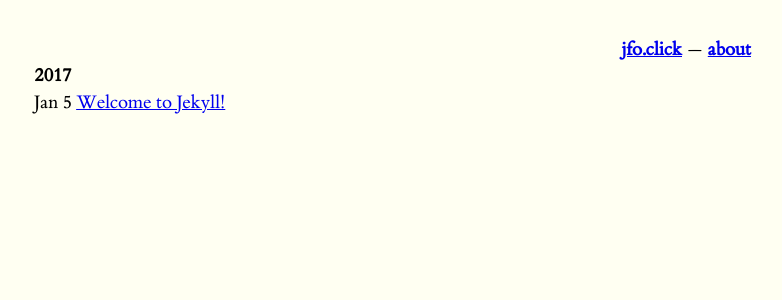
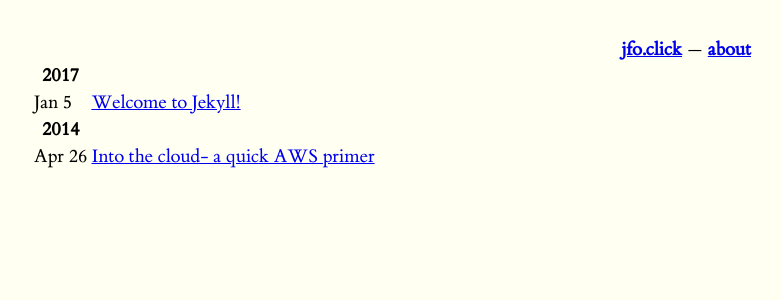
Before and after one commit to jfo/blag, a Jekyll site: the page built from index.html, in a window 1280 px wide. Shown: the top 300 px of the page, without its empty margins (249-1031 px from the left). Built offline with Jekyll 4.4.1, drawn with Linux system fonts in a browser that asks for light colours.

Commit message:
first name diff

````diff
--- a/_posts/into-the-cloud-a-quick-aws-primer.html.markdown
+++ b/_posts/2014-04-26-into-the-cloud-a-quick-aws-primer.html.markdown
@@ -108,6 +108,7 @@ HostName (your public ip)
 User (your username, probably "ubuntu" or whatever came before "@")
 IdentityFile (path to the keyfile, probably ~/.ssh/[nameoffile].pem)
 ```
+date: 2014-04-26 17:54 UTC
 
 Take out the parens, as well. That's the kind of little thing that can stick you, you know?
 
````
